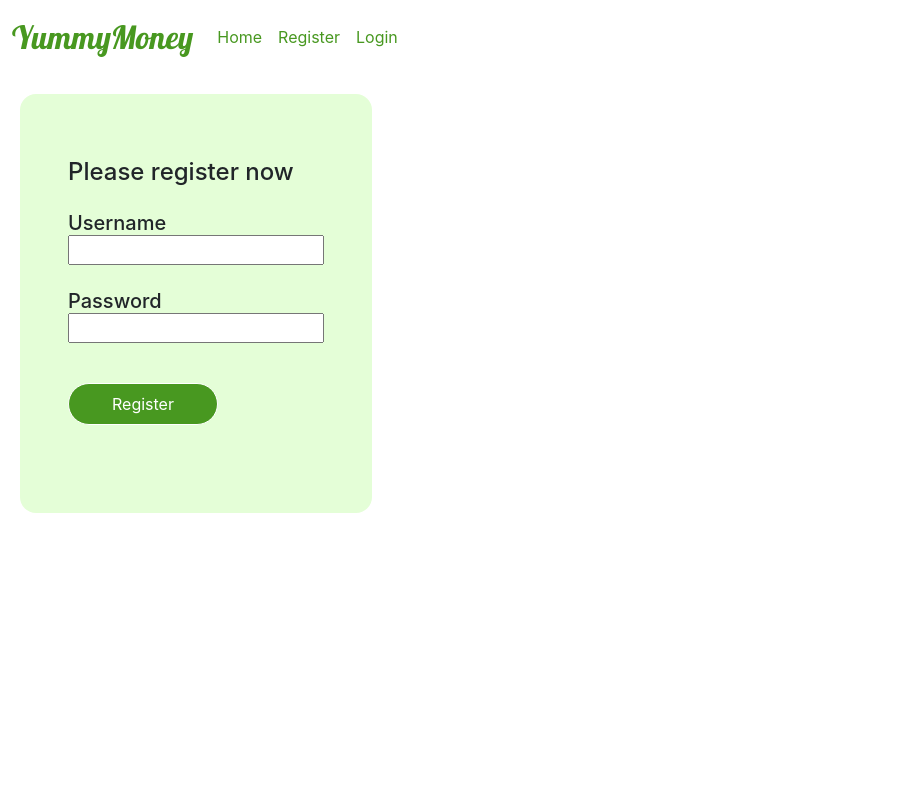
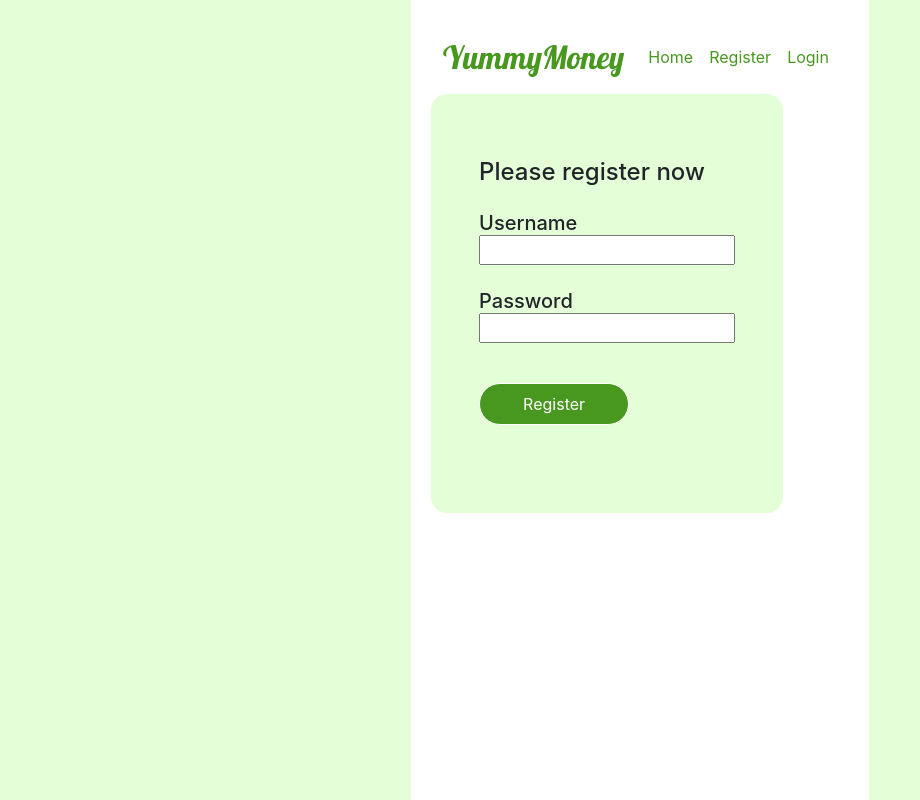
Before and after one commit to jeffreyvavasour/acsd-group-project, a React (Create React App) app in the folder frontend/: page /register in a window 1280 px wide. Shown: the whole page, without its empty margins (0-920 px from the left). Built offline with nearby package versions, Linux system fonts and the light colour scheme.

Commit message:
Update the layout

```diff
--- a/frontend/src/App.css
+++ b/frontend/src/App.css
@@ -164,8 +164,20 @@ img {
   overflow-x: hidden;
 }
 
+.center-flex {
+  width: 100%;
+  height: auto; min-height: 100vh;
+  display: flex;
+  flex-flow: column wrap;
+  align-items: center;
+  background-color: #e4fed7;
+}
+
 .body-container {
+  max-width: 1440px;
+  height: auto; min-height: 100vh;
   padding: 20px;
+  background-color: #fff;
 }
 
 .generic {
@@ -192,8 +204,8 @@ img {
 
 button:hover,
 .recipe:hover {
-  box-shadow: 0 0 10px #01010150;
-  outline: 1px solid #01010150;
+  box-shadow: 0 0 10px #489820;
+  outline: 1px solid #489820;
   cursor: pointer;
 }
 
@@ -245,6 +257,10 @@ a {
   color: #111;
 }
 
+  a:hover {
+    color: #489820;
+  }
+
 .icon {
   width: 20px;
   height: 20px;
@@ -290,3 +306,19 @@ a {
 .notes-container {
   text-align: left;
 }
+
+@media only screen and (min-width: 992px) {
+  .full-recipe {
+    max-width: 100%;
+    display: grid;
+    grid-column-gap: 0px;
+    grid-row-gap: 0px;
+    }
+
+    .recipe-title { grid-area: 1 / 2 / 2 / 4; }
+    .recipe-img-container { grid-area: 2 / 1 / 3 / 2; }
+    .recipe-ingredients { grid-area: 2 / 2 / 3 / 4; }
+    .recipe-instructions { grid-area: 3 / 2 / 4 / 4; }
+    .recipe-notes { grid-area: 4 / 2 / 5 / 4; }
+    .recipe-action-btn { grid-area: 5 / 2 / 6 / 4; }
+}
--- a/frontend/src/App.js
+++ b/frontend/src/App.js
@@ -40,13 +40,16 @@ function App() {
   return (
     <Router>
       <div className="main-container">
+        <div className="center-flex">
+          <div className="body-container">
             <Navbar loggedIn={loggedIn} />
-        <div className="body-container">
             <Routes>
               <Route path="/" element={<Home />} />
               <Route
                 path="login/*"
-              element={<Login loggedIn={loggedIn} setLoggedIn={setLoggedIn} />}
+                element={
+                  <Login loggedIn={loggedIn} setLoggedIn={setLoggedIn} />
+                }
               />
               <Route
                 path="logout/*"
@@ -57,7 +60,10 @@ function App() {
                 element={<Register loggedIn={loggedIn} />}
               />
               <Route path="user/*" element={<User loggedIn={loggedIn} />} />
-            <Route path="/recipes" element={<Recipes loggedIn={loggedIn} />} />
+              <Route
+                path="/recipes"
+                element={<Recipes loggedIn={loggedIn} />}
+              />
               <Route
                 path="/recipes/:recipeId"
                 element={<SingleRecipe loggedIn={loggedIn} />}
@@ -65,6 +71,7 @@ function App() {
             </Routes>
           </div>
         </div>
+      </div>
     </Router>
   );
 }
--- a/frontend/src/views/SingleRecipe.js
+++ b/frontend/src/views/SingleRecipe.js
@@ -135,12 +135,15 @@ const SingleRecipe = ({ loggedIn }) => {
     // Render the recipe
     return (
       <div className="full-recipe">
+        <div className="recipe-title">
           <h2>{recipe.name}</h2>
+        </div>
         <div className="recipe-img-container">
           <FavoriteStar recipeId={recipe.id} />
           <img src={recipe.image} alt={recipe.name} className="recipe-img" />
         </div>
         <br />
+        <div className="recipe-ingredients">
           <h3>Ingredients</h3>
           <br />
           <ul className="ingredients">
@@ -148,6 +151,8 @@ const SingleRecipe = ({ loggedIn }) => {
               return <li key={index}>{ingredient}</li>;
             })}
           </ul>
+        </div>
+        <div className="recipe-instructions">
           <h3>Instructions</h3>
           <br />
           <ol className="instructions">
@@ -155,6 +160,8 @@ const SingleRecipe = ({ loggedIn }) => {
               return <li key={index}>{instruction}</li>;
             })}
           </ol>
+        </div>
+        <div className="recipe-notes">
           <h3>Notes</h3>
           <textarea
             cols="40"
@@ -163,7 +170,10 @@ const SingleRecipe = ({ loggedIn }) => {
             value={notes}
             onChange={handleNotesChange}
           ></textarea>
+        </div>
+        <div className="recipe-action-btn">
           <button onClick={saveNotes}>Save 💾</button>
+        </div>
       </div>
     );
   } else if (isLoading) {
```
Lines whose indentation alone changed are shown as unchanged.
